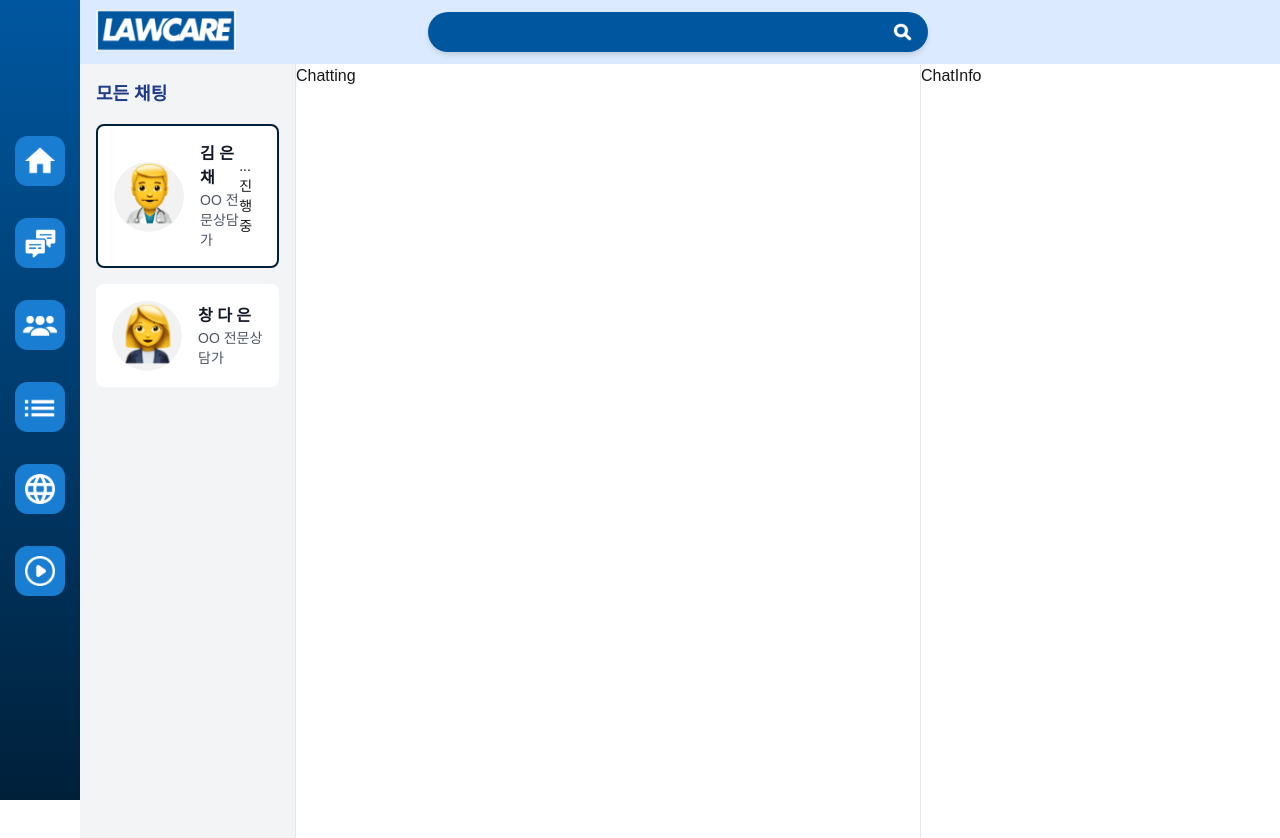
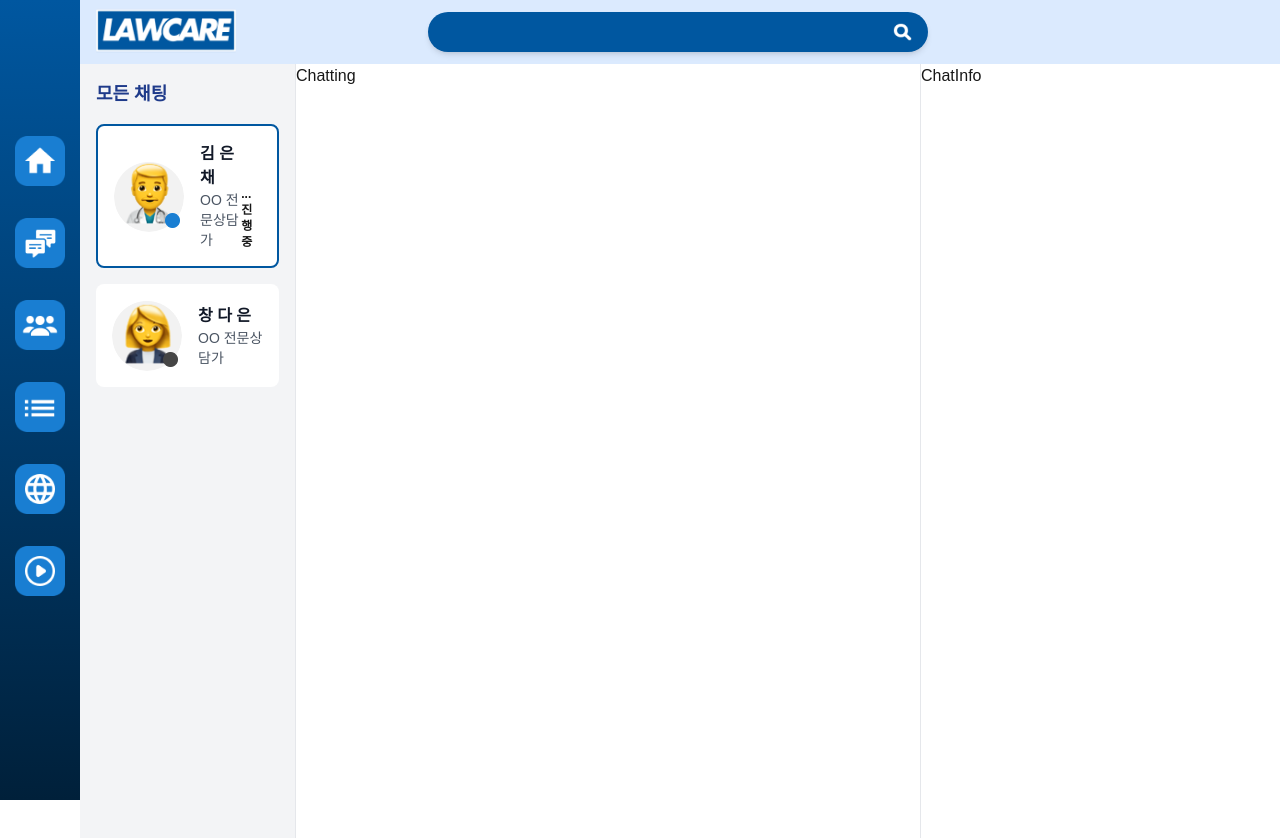
Before and after one commit to LawCare/Law_Care-FE, a Next.js app: page / in a window 1280 px wide. Shown: the top 838 px of the page. Built offline with nearby package versions, Linux system fonts and the light colour scheme.

Commit message:
feat: 채팅목록 ui

```diff
--- a/src/components/AllChat/AllChat.jsx
+++ b/src/components/AllChat/AllChat.jsx
@@ -2,6 +2,8 @@ import React from 'react';
 import Image from 'next/image';
 import manicon from '../../assets/icons/man icon.png';
 import womanicon from '../../assets/icons/woman icon.png';
+import inprogress from '../../assets/icons/in progress.png';
+import end from '../../assets/icons/end.png';
 
 const AllChat = () => {
   return (
@@ -11,20 +13,26 @@ const AllChat = () => {
       </div>
 
       <div className="space-y-4">
-        <div className="flex items-center bg-white rounded-lg p-4 border-2 border-custom-dark-blue">
-          <div className="flex-shrink-0">
+        <div className="flex items-center bg-white rounded-lg p-4 border-2 border-custom-light-blue">
+          <div className="flex-shrink-0 relative">
             <Image src={manicon} alt="Consultant 1" width={70} height={70} className="rounded-full" />
+            <div className="absolute bottom-1 right-1">
+              <Image src={inprogress} alt="inprogress" width={15} height={15} />
+            </div>
           </div>
           <div className="ml-4 flex-grow">
             <h3 className="font-semibold text-gray-900">김 은 채</h3>
             <p className="text-sm text-gray-600">OO 전문상담가</p>
           </div>
-          <span className="text-sm">...진행중</span>
+          <span className="text-xs font-semibold self-end">...진행중</span>
         </div>
 
         <div className="flex items-center bg-white rounded-lg p-4">
-          <div className="flex-shrink-0">
+          <div className="flex-shrink-0 relative ">
             <Image src={womanicon} alt="Consultant 2" width={70} height={70} className="rounded-full" />
+            <div className="absolute bottom-1 right-1">
+              <Image src={end} alt="end" width={15} height={15} />
+            </div>
           </div>
           <div className="ml-4 flex-grow">
             <h3 className="font-semibold text-gray-900">창 다 은</h3>
```
Also changed, not shown: src/assets/icons/end.png (added), src/assets/icons/in progress.png (added).
